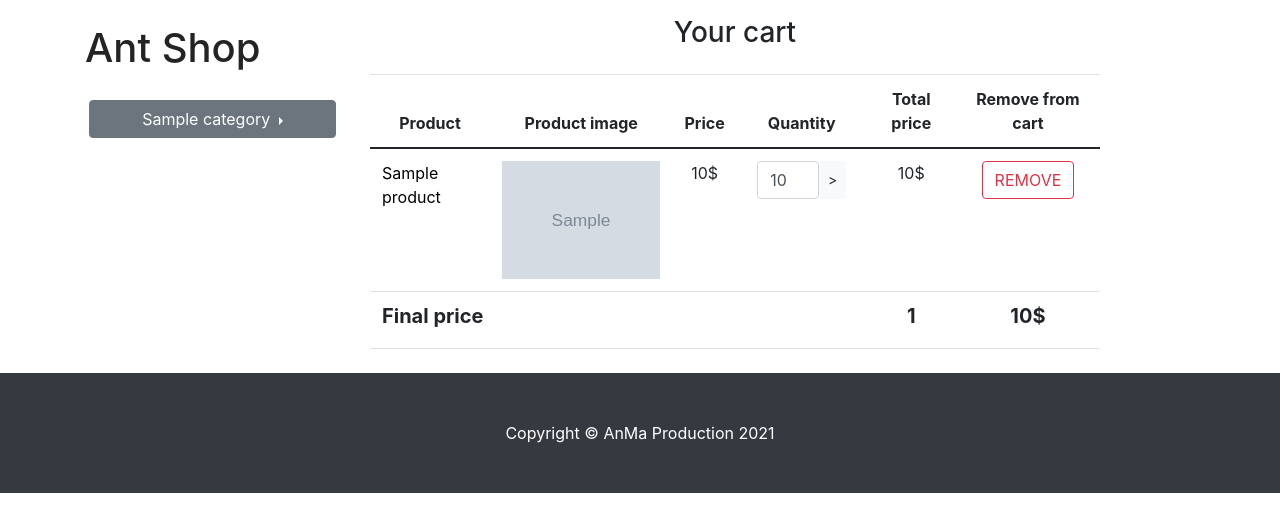
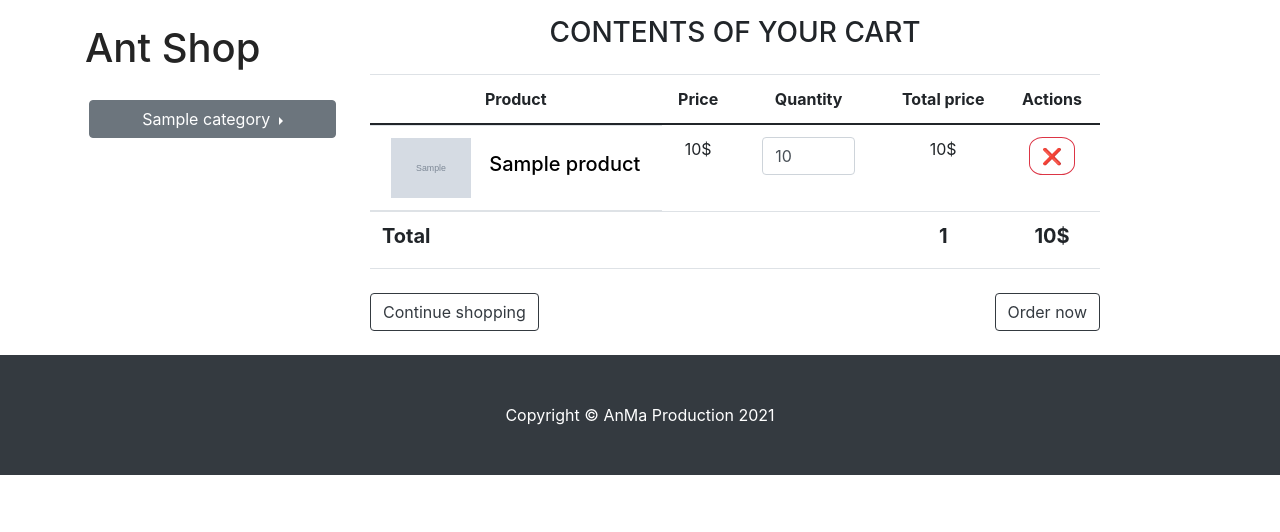
Before and after one commit to nikolska/Ant_shop, a Django app: template products/templates/cart_view.html in a window 1280 px wide. Shown: the part 56-588 px from the top of the page. Run offline with Django 3.2, Linux system fonts and the light colour scheme; the template is opened without the code that fills it: most values are stand-ins (such as "Sample title", 1, 10 or a date in 2020); grey boxes marked "Sample" are stand-in pictures; some libraries are stand-ins or nearby versions.

Commit message:
add order form, crispy forms, links, admin data

```diff
--- a/ant_shop/context_processors.py
+++ b/ant_shop/context_processors.py
@@ -1,9 +1,10 @@
-from products.models import Category, Product, Subcategory
+from products.models import Category, Customer, Product, Subcategory
 from products.views import get_customer_cart
 
 
 def base_page_info(request):
     ctx = {
+        'admin': Customer.objects.get(username='admin'),
         'cart': get_customer_cart(request),
         'categories': Category.objects.all(),
         'subcategories': Subcategory.objects.all(),
--- a/ant_shop/settings.py
+++ b/ant_shop/settings.py
@@ -40,6 +40,7 @@ INSTALLED_APPS = [
     'django.contrib.messages',
     'django.contrib.staticfiles',
     'products',
+    'crispy_forms',
 ]
 
 AUTH_USER_MODEL = 'products.Customer'
@@ -79,6 +80,7 @@ TEMPLATES = [
 
 WSGI_APPLICATION = 'ant_shop.wsgi.application'
 
+CRISPY_TEMPLATE_PACK = 'bootstrap4'
 
 # Database
 # https://docs.djangoproject.com/en/2.2/ref/settings/#databases
--- a/products/admin.py
+++ b/products/admin.py
@@ -4,7 +4,7 @@ from django.contrib import admin
 from django.forms import ModelForm, ValidationError
 from django.utils.safestring import mark_safe
 
-from .models import Cart, CartProduct, Category, Customer, Product, Subcategory
+from .models import Cart, CartProduct, Category, Customer, Order, Product, Subcategory
 
 
 class CustomerAdminForm(ModelForm):
@@ -109,5 +109,6 @@ admin.site.register(Cart)
 admin.site.register(CartProduct)
 admin.site.register(Category)
 admin.site.register(Customer, CustomerAdmin)
+admin.site.register(Order)
 admin.site.register(Product, ProductAdmin)
 admin.site.register(Subcategory)
--- a/products/templates/cart_view.html
+++ b/products/templates/cart_view.html
@@ -7,9 +7,9 @@
 {% block content %}
 
 {% if not cart.products.count %}
-    <h3 class="text-center mt-5 mb-5">Your cart is empty</h3>
+    <h3 class="text-center mt-5 mb-5">YOUR CART IS EMPTY</h3>
 {% else %}
-    <h3 class="mt-3" align="center">Your cart</h3>
+    <h3 class="mt-3" align="center">CONTENTS OF YOUR CART</h3>
 {% endif %}
 
 {% if messages %}
@@ -28,49 +28,52 @@
         <thead align="center">
             <tr>
                 <th scope="col">Product</th>
-                <th scope="col">Product image</th>
                 <th scope="col">Price</th>
                 <th scope="col">Quantity</th>
                 <th scope="col">Total price</th>
-                <th scope="col">Remove from cart</th>
+                <th scope="col">Actions</th>
             </tr>
         </thead>
         <tbody>
         {% for item in cart.products.all %}
-            <tr id="product">
-                <td>
+            <tr id="product" align='center'>
+                <td style="display: flex; justify-content: space-around; align-items: center;">
+                    <a href="{{ item.product.get_absolute_url }}">
+                        <img src="{{ item.product.image.url }}" class="img-fluid cart-img" alt="product image">
+                    </a>
                     <a style="color: black; text-decoration: none;" href="{{ item.product.get_absolute_url }}">
-                        {{ item.product.title }}
+                        <h5>{{ item.product.title }}</h5>
                     </a>
                 </td>
-                <td class="w-25">
-                    <a href="{{ item.product.get_absolute_url }}">
-                        <img src="{{ item.product.image.url }}" class="img-fluid" alt="product image">
-                    </a>
-                </td>
-                <td align='center'>{{ item.product.price }}$</td>
-                <td align='center'>
+                <td>{{ item.product.price }}$</td>
+                <td>
                     <form action="{% url 'change_product_quantity' item.product.slug %}" method="POST">
                         {% csrf_token %}
                         <div style="display: flex; justify-content: center;">
-                            <input class="form-control col-md-7" name="product_quantity" type="number" min="1" max="{{ item.product.qty }}" value="{{ item.qty }}">
-                            <input type="submit" class="btn btn-light btn-sm" value=">">
+                            <input class="form-control col-md-9" name="product_quantity" type="number" min="1" max="{{ item.product.qty }}" value="{{ item.qty }}">
                         </div>
                     </form>
                 </td>
-                <td align='center'>{{ item.final_price }}$</td>
-                <td align='center'><a href="{% url 'delete_from_cart' item.product.slug %}">
-                    <button class="btn btn-outline-danger">REMOVE</button>
+                <td>{{ item.final_price }}$</td>
+                <td><a href="{% url 'delete_from_cart' item.product.slug %}">
+                    <button class="btn btn-outline-danger" style="border-radius: 30%;"><span>&#10060;</span></button>
                 </a></td>
             </tr>
         {% endfor %}
             <tr>
-                <td colspan="4"><h5><b>Final price</b></h5></td>
+                <td colspan="3"><h5><b>Total</b></h5></td>
                 <td align='center'><h5><b>{{ cart.total_products }}</b></h5></td>
                 <td align='center'><h5><b>{{ cart.final_price }}$</b></h5></td>
             </tr>
         </tbody>
     </table>
+
+    <div class="btn-toolbar justify-content-between mb-4">
+        <a href="{% url 'home_page' %}"><button class="btn btn-outline-dark">Continue shopping</button></a>
+        <a href="{% url 'make_order' %}"><button class="btn btn-outline-dark">Order now</button></a>
+    </div>
+
+
 {% endif %}
 
 
--- a/products/templates/contact_page.html
+++ b/products/templates/contact_page.html
@@ -15,7 +15,7 @@
                 <img class="img-fluid contact-image" src="{% static '/img/phone.png' %}" alt="phone-icon">
             </div>
             <div class="card-body text-dark">
-              <h5 class="card-title" align="center">{{ request.user.phone }}</h5>
+              <h5 class="card-title" align="center">{{ admin.phone }}</h5>
             </div>
         </div>
     </div>
@@ -25,7 +25,7 @@
                 <img class="img-fluid contact-image" src="{% static '/img/email.png' %}" alt="email-icon">
             </div>
             <div class="card-body text-dark">
-              <h5 class="card-title" align="center">{{ request.user.email }}</h5>
+              <h5 class="card-title" align="center">{{ admin.email }}</h5>
             </div>
         </div>
     </div>
@@ -35,7 +35,7 @@
                 <img class="img-fluid contact-image" src="{% static '/img/address.png' %}" alt="address-icon">
             </div>
             <div class="card-body text-dark">
-              <h5 class="card-title" align="center">{{ request.user.address }}</h5>
+              <h5 class="card-title" align="center">{{ admin.address }}</h5>
             </div>
         </div>
     </div>
--- a/requirements.txt
+++ b/requirements.txt
@@ -1,6 +1,7 @@
 asgiref==3.3.4
 dj-database-url==0.5.0
 Django==2.2
+django-crispy-forms==1.11.2
 django-heroku==0.3.1
 gunicorn==20.1.0
 Pillow==8.2.0
--- a/static/css/my_styles.css
+++ b/static/css/my_styles.css
@@ -13,3 +13,11 @@
     padding: 5px;
     width: 3rem;
 }
+
+.cart-img {
+    width: 5rem;
+}
+
+.order-img {
+    width: 20rem;
+}
```
Also changed, not shown: products/forms.py (+16 -1 lines), products/models.py (+39 -0 lines), products/templates/customer_change_password.html (+4 -34 lines), products/templates/login.html (+5 -11 lines), products/templates/order_form.html (added, +56 -0 lines), products/urls.py (+5 -3 lines), products/views.py (+7 -3 lines), products/migrations/0006_order.py (added), static/img/order.png (added).
